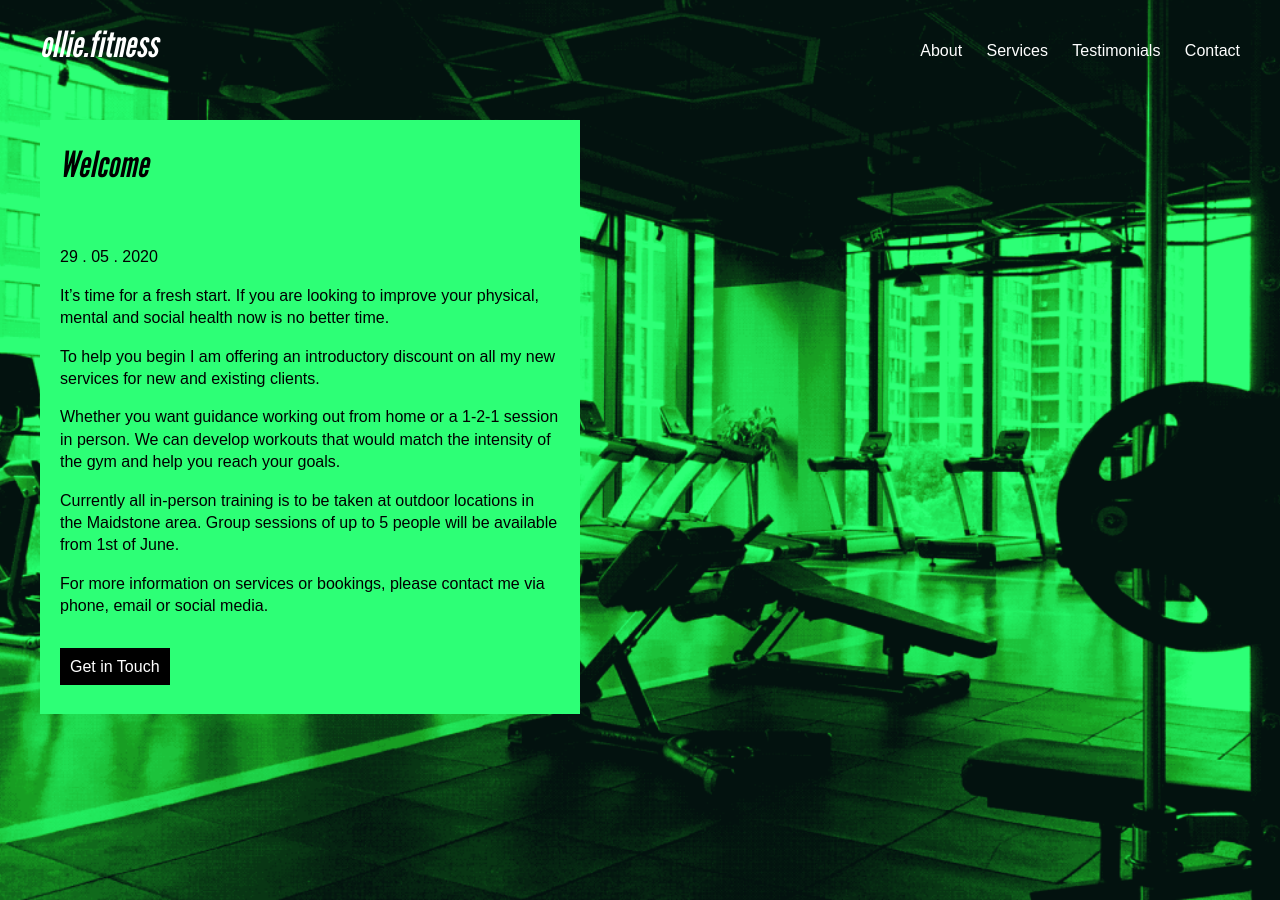
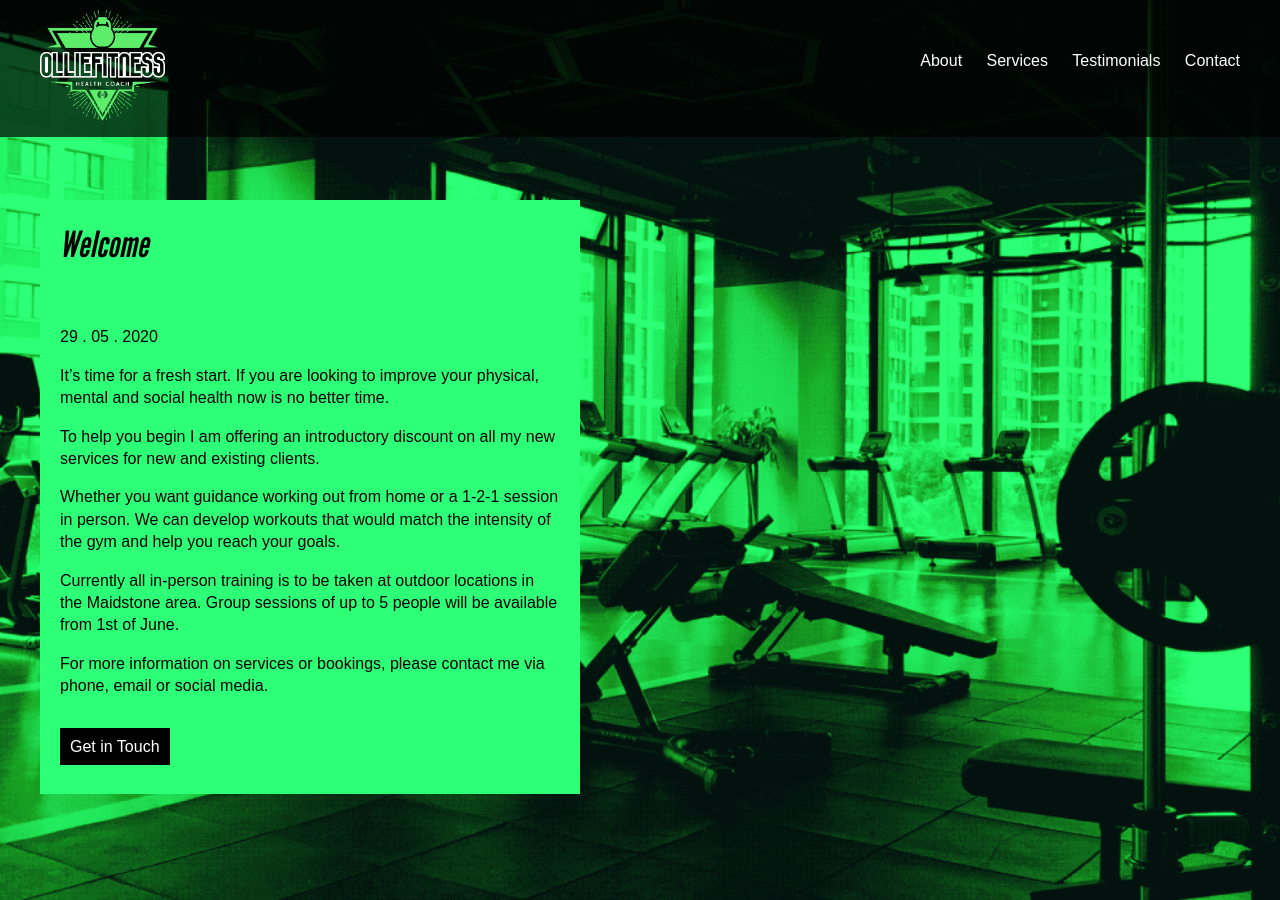
Before and after one commit to tom-wells/olliefitness, a Jekyll site: the page built from index.md, in a window 1280 px wide. Built offline with Jekyll 4.4.1, drawn with Linux system fonts in a browser that asks for light colours.

Commit message:
added logo and background to header

```diff
--- a/_includes/header.html
+++ b/_includes/header.html
@@ -1,5 +1,5 @@
 <header id="header">
-    <a href="/"><h1>{{ site.title }}</h1></a>
+    <a href="/"><img class="logo" src="/assets/img/ollie-logo.png"></a>
 
     <div class="button-container">
         <div class="menu-button"></div>
--- a/assets/app.scss
+++ b/assets/app.scss
@@ -100,17 +100,13 @@ header {
     display:flex;
     width:100%;
     justify-content: space-between;
-    position: absolute;
+    position: fixed;
+    background-color:rgba(0, 0, 0, 0.7);
     z-index:2;
-    h1 {
-        font-size:$header-size;
-        color:$white;
-        padding-left:$line-global*2;
-        padding-top:$line-global;
-        padding-right:$line-global;
-        padding-bottom:$line-global;
-        font-family: $header-font;
-
+    .logo {
+      width:125px;
+      z-index:3;
+      padding:$line-global/2 $line-global/2 $line-global/2 $line-global*2;
     }
     .menu-button {
         display:none;
@@ -118,7 +114,7 @@ header {
 
 
     nav {
-        padding-top:$line-global*2;
+        padding-top:$line-global*2.5;
         padding-right:$line-global*2;
 
         a {
@@ -145,7 +141,7 @@ header {
     position: absolute;
     max-width:100%;
     max-height: 3000px;
-    margin: $line-global*6 $line-global*2 $line-global*2 $line-global*2;
+    margin: $line-global*10 $line-global*2 $line-global*2 $line-global*2;
     background-color:$green;
 
 
@@ -188,7 +184,7 @@ header {
     position: relative;
     max-width:100%;
     max-height:4000px;
-    margin: $line-global*6 $line-global*2 $line-global*2 $line-global*2;
+    margin: $line-global*10 $line-global*2 $line-global*2 $line-global*2;
     background-color:$green;
 
     h2 {
@@ -481,6 +477,10 @@ form {
     // Large Phone styles
 
     @media(max-width:550px) {
+
+
+
+
         .packages {
 
             padding: 0 0;
@@ -503,9 +503,10 @@ form {
             position:fixed;
             z-index:3;
 
-            h1 {
-                padding:$line-global;
-            }
+           .logo {
+               width:100px;
+               padding-left:$line-global;
+           }
             .button-container{
                 height:48px;
                 display:flex;
@@ -573,7 +574,7 @@ form {
             position:fixed;
             width:100vw;
             height:100vh;
-            background-color:$green;
+            background-color:#000;
             z-index:2;
             transform:translateX(100%);
             transition: ease-out 0.5s;
@@ -610,7 +611,7 @@ form {
 
 
         .wide-container {
-            margin:$line-global*6 0 0 0;
+            margin:$line-global*10 0 0 0;
             padding:0 0 0 0;
         }
 
```
Also changed, not shown: assets/img/ollie-logo.png (added).
